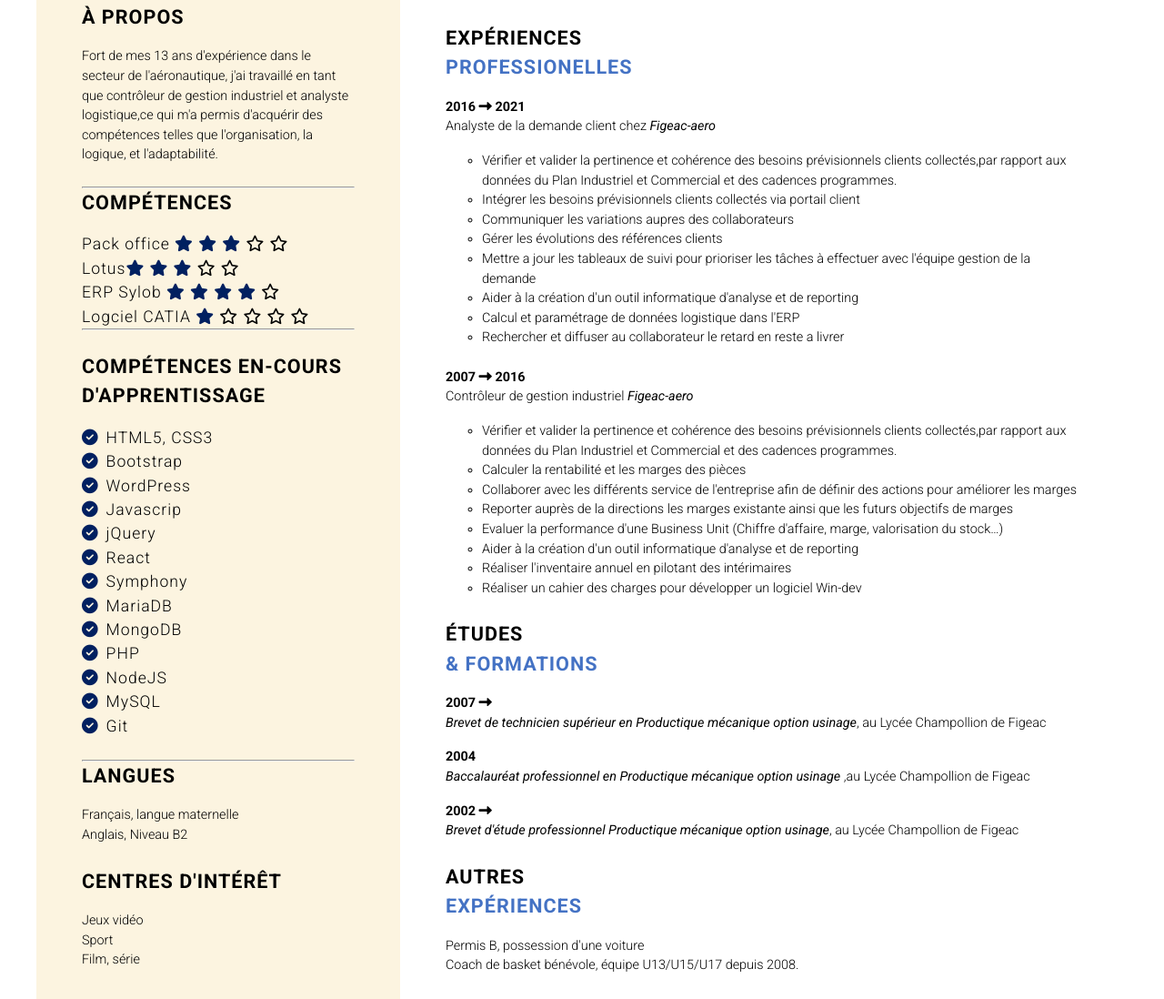
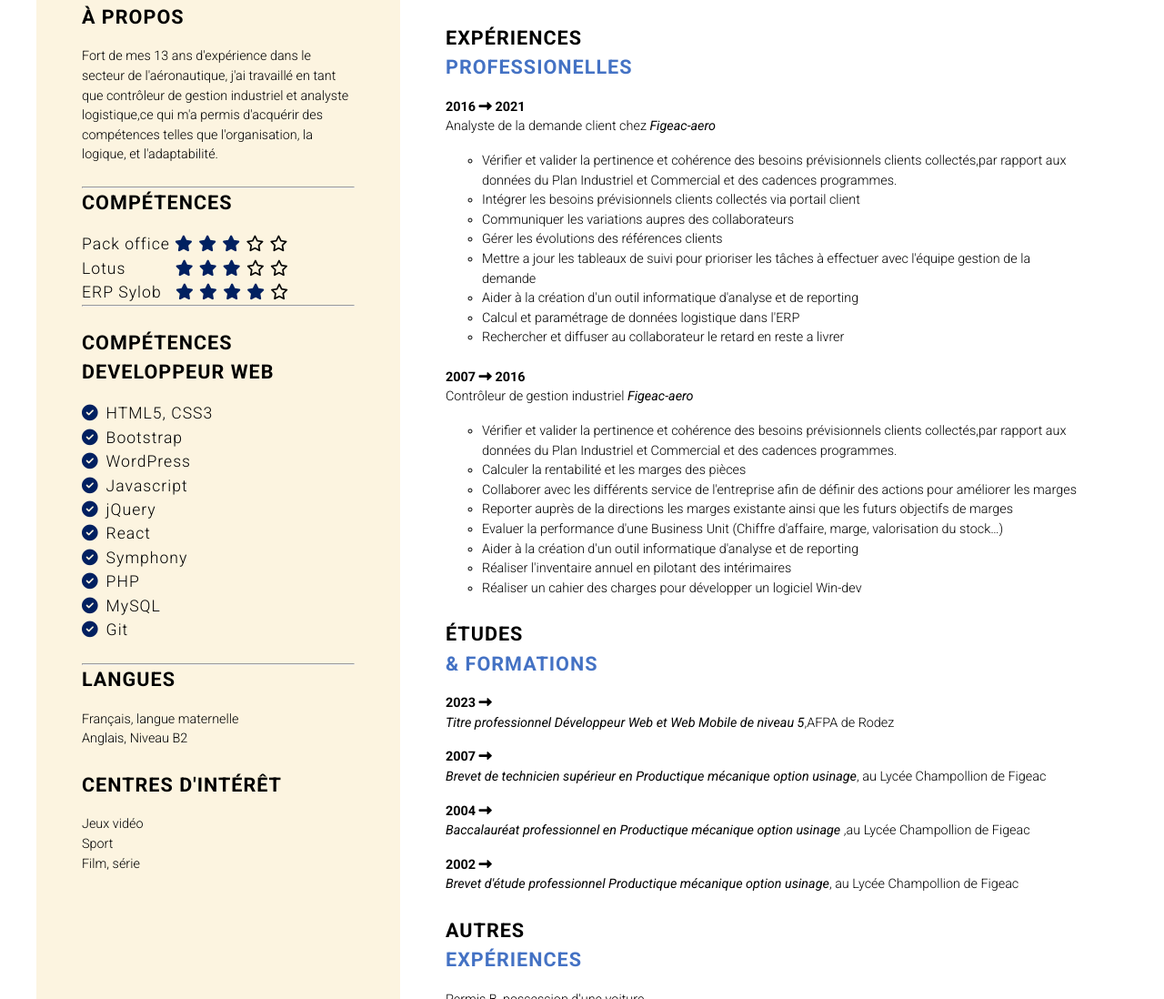
Before and after one commit to Cedric1185/CVfinal.github.io, a plain HTML site: page index.html in a window 1280 px wide. Shown: the part 374-1472 px from the top of the page at 91% size. Drawn offline with Linux system fonts and the light colour scheme.

Commit message:
Update index.html

```diff
--- a/index.html
+++ b/index.html
@@ -32,26 +32,22 @@
                 <h2>COMPÉTENCES</h2>
                 <ul class="skills">
                     <li>Pack office <i class="fa-sharp fa-solid fa-star text-darkblue"></i> <i class="fa-sharp fa-solid fa-star text-darkblue"></i> <i class="fa-sharp fa-solid fa-star text-darkblue"></i> <i class="fa-regular fa-star"></i> <i class="fa-regular fa-star"></i></li>
-                    <li>Lotus<i class="fa-sharp fa-solid fa-star text-darkblue"></i> <i class="fa-sharp fa-solid fa-star text-darkblue"></i> <i class="fa-sharp fa-solid fa-star text-darkblue"></i> <i class="fa-regular fa-star"></i> <i class="fa-regular fa-star"></i></li>
-                    <li>ERP Sylob <i class="fa-sharp fa-solid fa-star text-darkblue"></i> <i class="fa-sharp fa-solid fa-star text-darkblue"></i> <i class="fa-sharp fa-solid fa-star text-darkblue"></i> <i class="fa-sharp fa-solid fa-star text-darkblue"></i> <i class="fa-regular fa-star"></i></li>
-                    <li>Logciel CATIA <i class="fa-sharp fa-solid fa-star text-darkblue"></i> <i class="fa-regular fa-star"></i> <i class="fa-regular fa-star"></i> <i class="fa-regular fa-star"></i> <i class="fa-regular fa-star"></i></li>
+                    <li >Lotus <i style="margin-left:  49px;" class="fa-sharp fa-solid fa-star text-darkblue"></i> <i class="fa-sharp fa-solid fa-star text-darkblue"></i> <i class="fa-sharp fa-solid fa-star text-darkblue"></i> <i class="fa-regular fa-star"></i> <i class="fa-regular fa-star"></i></li>
+                    <li>ERP Sylob <i style="margin-left:  10px;" class="fa-sharp fa-solid fa-star text-darkblue"></i> <i class="fa-sharp fa-solid fa-star text-darkblue"></i> <i class="fa-sharp fa-solid fa-star text-darkblue"></i> <i class="fa-sharp fa-solid fa-star text-darkblue"></i> <i class="fa-regular fa-star"></i></li>
                 <hr>
                 </ul>
             </div>
             <div class="section">
-                <h2>COMPÉTENCES EN-COURS d'APPRENTISSAGE</h2>
+                <h2>COMPÉTENCES DEVELOPPEUR WEB</h2>
                 <ul class="skills">
                     <li><i class="icon fas fa-check-circle text-darkblue"></i>HTML5, CSS3</li>
                     <li><i class="icon fas fa-check-circle text-darkblue"></i>Bootstrap</li>
                     <li><i class="icon fas fa-check-circle text-darkblue"></i>WordPress</li>
-                    <li><i class="icon fas fa-check-circle text-darkblue"></i>Javascrip</li>
+                    <li><i class="icon fas fa-check-circle text-darkblue"></i>Javascript</li>
                     <li><i class="icon fas fa-check-circle text-darkblue"></i>jQuery</li>
                     <li><i class="icon fas fa-check-circle text-darkblue"></i>React</li>
                     <li><i class="icon fas fa-check-circle text-darkblue"></i>Symphony</li>
-                    <li><i class="icon fas fa-check-circle text-darkblue"></i>MariaDB</li>
-                    <li><i class="icon fas fa-check-circle text-darkblue"></i>MongoDB</li>
                     <li><i class="icon fas fa-check-circle text-darkblue"></i>PHP</li>
-                    <li><i class="icon fas fa-check-circle text-darkblue"></i>NodeJS</li>
                     <li><i class="icon fas fa-check-circle text-darkblue"></i>MySQL</li>
                     <li><i class="icon fas fa-check-circle text-darkblue"></i>Git </li>
                 </ul>
@@ -136,12 +132,17 @@
                 <div class="section">
                     <h2>Études <br><span class="text-blue">& formations</span></h2>
                     <p>
+                        <strong>2023 <i class="fas fa-long-arrow-alt-right"></i></strong>
+                        <br>
+                        <em>Titre professionnel Développeur Web et Web Mobile de niveau 5</em>,AFPA de Rodez
+                    </p>
+                    <p>
                         <strong>2007 <i class="fas fa-long-arrow-alt-right"></i></strong>
                         <br>
                         <em>Brevet de technicien supérieur  en Productique mécanique option usinage</em>, au Lycée Champollion de Figeac
                     </p>
                     <p>
-                        <strong>2004</strong>
+                        <strong>2004 <i class="fas fa-long-arrow-alt-right"></i></strong>
                         <br>
                         <em>Baccalauréat professionnel en Productique mécanique option usinage </em>,au Lycée Champollion de Figeac
                     </p>
```
